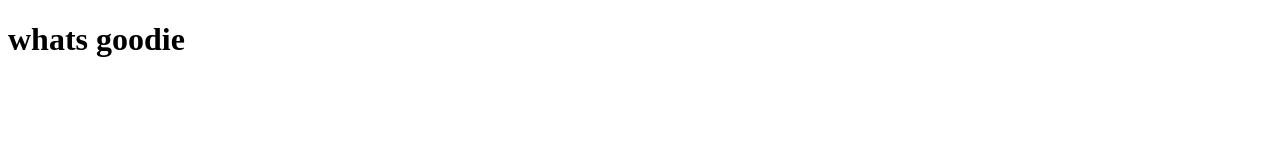
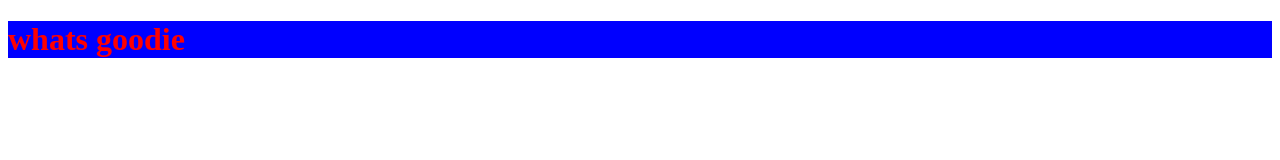
Before and after one commit to YochananAllen/animated-octo-invention, a plain HTML site: page index.html in a window 1280 px wide. Drawn offline with Linux system fonts and the light colour scheme.

Commit message:
made h1s red h1s background blue

```diff
--- a/index.html
+++ b/index.html
@@ -5,6 +5,7 @@
     <meta http-equiv="X-UA-Compatible" content="IE=edge">
     <meta name="viewport" content="width=device-width, initial-scale=1.0">
     <title>Document</title>
+    <link rel="stylesheet" href="index.styles.css">
 </head>
 <body>
     <h1>whats goodie </h1>
--- /dev/null
+++ b/index.styles.css
@@ -0,0 +1,5 @@
+h1 {
+    color: red;
+    background-color: blue;
+
+}
```
